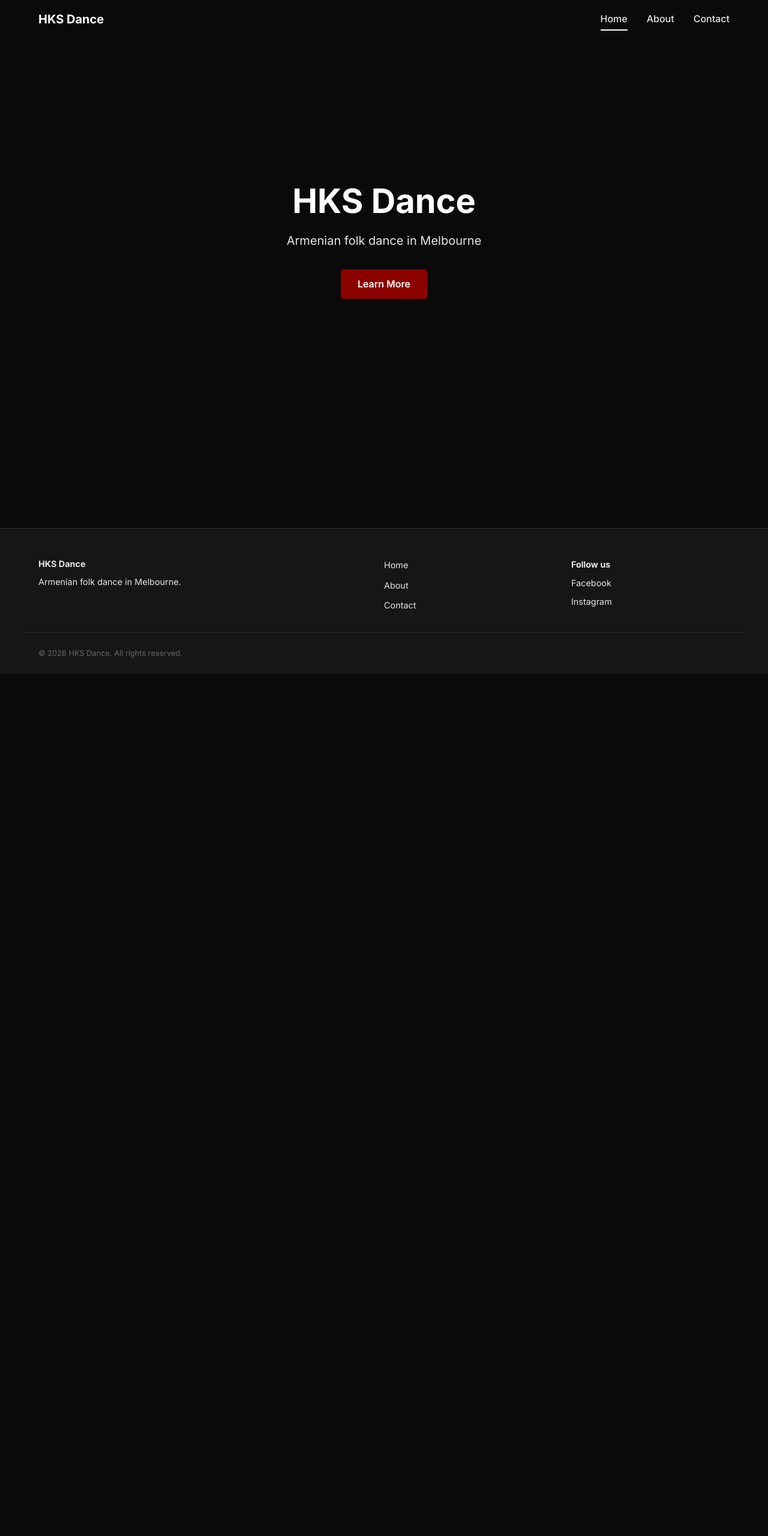
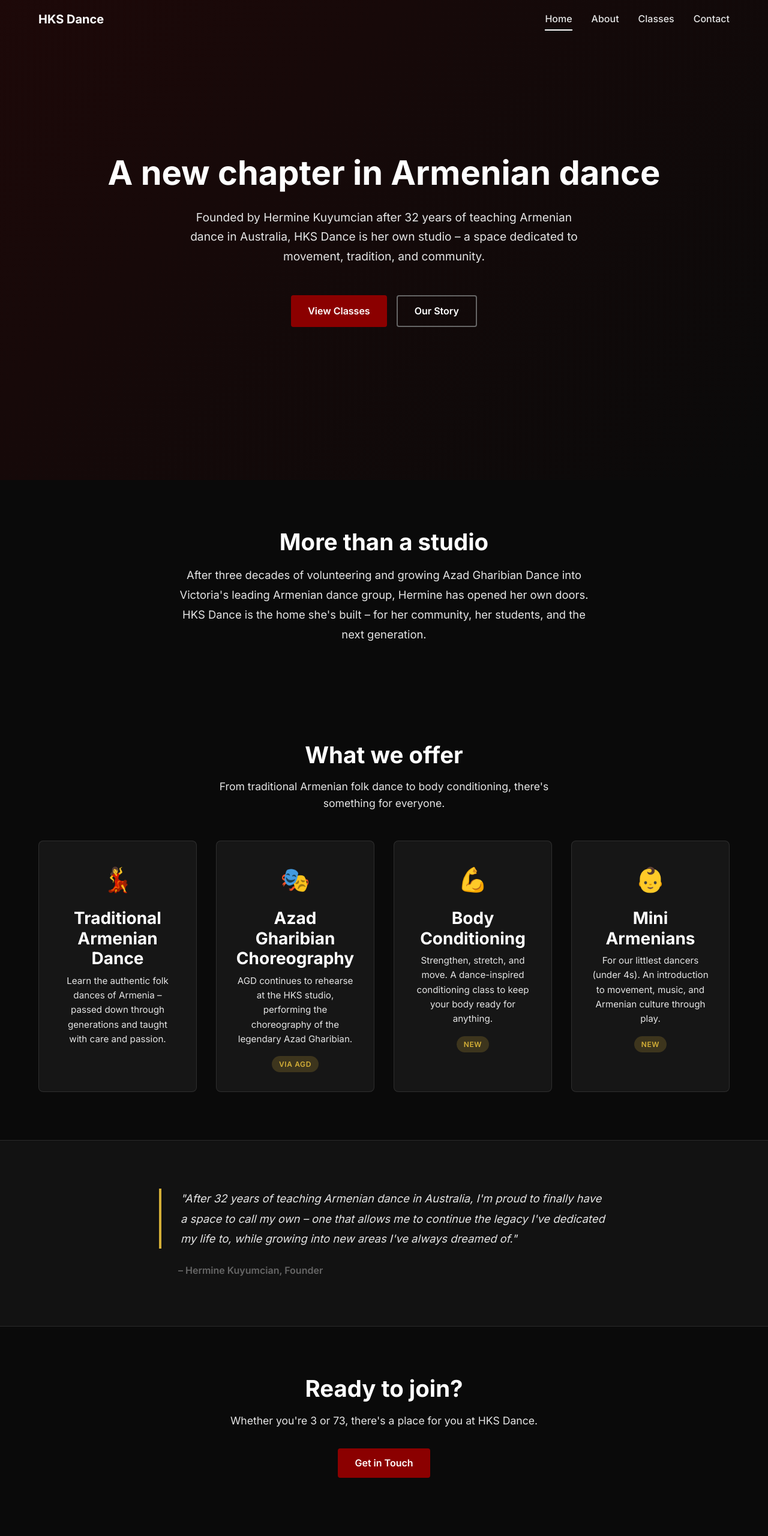
Before and after one commit to skhtor/hks-www, an Astro site: page / in a window 1280 px wide. Shown: the top 2560 px of the page at 60% size. Before the commit the page ends 1123 px from the top, so only its background shows below. Built offline with nearby package versions, Linux system fonts and the light colour scheme; Astro itself is replaced by a stand-in of ours.

Commit message:
Add classes + about page content

```diff
--- a/src/components/Footer.astro
+++ b/src/components/Footer.astro
@@ -13,6 +13,7 @@
       <ul role="list">
         <li><a href="/">Home</a></li>
         <li><a href="/about">About</a></li>
+        <li><a href="/classes">Classes</a></li>
         <li><a href="/contact">Contact</a></li>
       </ul>
     </nav>
--- a/src/components/Nav.astro
+++ b/src/components/Nav.astro
@@ -4,6 +4,7 @@ const currentPath = Astro.url.pathname;
 const links = [
   { href: '/', label: 'Home' },
   { href: '/about', label: 'About' },
+  { href: '/classes', label: 'Classes' },
   { href: '/contact', label: 'Contact' },
 ];
 ---
--- /dev/null
+++ b/src/pages/contact.astro
@@ -0,0 +1,161 @@
+---
+import BaseLayout from '../layouts/BaseLayout.astro';
+---
+
+<BaseLayout title="Contact" description="Get in touch with HKS Dance – enquire about classes, book us for an event, or visit the studio.">
+  <section class="contact-hero section">
+    <div class="container">
+      <h1>Get in Touch</h1>
+      <p class="contact-intro">Whether you're interested in joining a class, booking us for an event, or just want to say hello – we'd love to hear from you.</p>
+    </div>
+  </section>
+
+  <section class="contact-cards section">
+    <div class="container">
+      <div class="cards-grid">
+        <div class="card">
+          <h2>Join a Class</h2>
+          <p>Ready to move? We have classes for all ages and levels – from tiny tots to adults.</p>
+          <ul class="card-details">
+            <li>Traditional Armenian Dance</li>
+            <li>Azad Gharibian Choreography (AGD)</li>
+            <li>Body Conditioning</li>
+            <li>Mini Armenians (under 4s)</li>
+          </ul>
+          <a href="/classes" class="btn btn-primary">View Classes</a>
+        </div>
+
+        <div class="card">
+          <h2>Book Us</h2>
+          <p>Planning a community event, wedding, or cultural celebration? We bring the energy of Armenian dance to your occasion.</p>
+          <ul class="card-details">
+            <li>Weddings and engagements</li>
+            <li>Community festivals</li>
+            <li>Corporate events</li>
+            <li>Cultural celebrations</li>
+          </ul>
+          <a href="mailto:info@hksdance.com.au" class="btn btn-primary">Get in Touch</a>
+        </div>
+      </div>
+    </div>
+  </section>
+
+  <section class="find-us section">
+    <div class="container">
+      <h2>Find Us</h2>
+      <div class="find-us-grid">
+        <div class="find-us-item">
+          <h3>Email</h3>
+          <a href="mailto:info@hksdance.com.au">info@hksdance.com.au</a>
+        </div>
+        <div class="find-us-item">
+          <h3>Studio</h3>
+          <p>Unit 62/170 Forster Road<br />Mount Waverley VIC 3149</p>
+        </div>
+        <div class="find-us-item">
+          <h3>Social</h3>
+          <div class="find-us-social">
+            <a href="#" target="_blank" rel="noopener noreferrer">Facebook</a>
+            <a href="#" target="_blank" rel="noopener noreferrer">Instagram</a>
+          </div>
+        </div>
+      </div>
+    </div>
+  </section>
+</BaseLayout>
+
+<style>
+  .contact-hero {
+    text-align: center;
+    padding-bottom: 0;
+  }
+
+  .contact-intro {
+    font-size: 1.15rem;
+    color: var(--color-gray-200);
+    max-width: 650px;
+    margin: var(--space-md) auto 0;
+    line-height: 1.7;
+  }
+
+  .cards-grid {
+    display: grid;
+    grid-template-columns: repeat(auto-fit, minmax(320px, 1fr));
+    gap: var(--space-xl);
+  }
+
+  .card {
+    padding: var(--space-xl);
+    background: rgba(255, 255, 255, 0.05);
+    border-radius: 8px;
+    border-top: 4px solid var(--color-primary);
+  }
+
+  .card h2 {
+    margin-bottom: var(--space-sm);
+    font-size: 1.5rem;
+  }
+
+  .card p {
+    color: var(--color-gray-200);
+    margin-bottom: var(--space-md);
+    line-height: 1.6;
+  }
+
+  .card-details {
+    list-style: none;
+    margin-bottom: var(--space-lg);
+  }
+
+  .card-details li {
+    padding: var(--space-xs) 0;
+    color: var(--color-gray-200);
+    padding-left: 1.5rem;
+    position: relative;
+  }
+
+  .card-details li::before {
+    content: '✓';
+    position: absolute;
+    left: 0;
+    color: var(--color-accent);
+    font-weight: 700;
+  }
+
+  .find-us {
+    text-align: center;
+    background: rgba(255, 255, 255, 0.05);
+    border-radius: 8px;
+    padding: var(--space-xl);
+    border: 1px solid rgba(255, 255, 255, 0.1);
+  }
+
+  .find-us h2 {
+    margin-bottom: var(--space-lg);
+  }
+
+  .find-us-grid {
+    display: grid;
+    grid-template-columns: repeat(auto-fit, minmax(200px, 1fr));
+    gap: var(--space-xl);
+  }
+
+  .find-us-item h3 {
+    font-size: 1rem;
+    margin-bottom: var(--space-xs);
+    color: var(--color-white);
+  }
+
+  .find-us-item a,
+  .find-us-item p {
+    color: var(--color-gray-200);
+    font-size: 0.95rem;
+    line-height: 1.6;
+  }
+
+  .find-us-social {
+    display: flex;
+    flex-direction: column;
+    gap: var(--space-xs);
+  }
+</style>
--- a/src/pages/index.astro
+++ b/src/pages/index.astro
@@ -2,12 +2,73 @@
 import BaseLayout from '../layouts/BaseLayout.astro';
 ---
 
-<BaseLayout title="Home" isHome>
+<BaseLayout title="Home" description="HKS Dance - Armenian dance studio in Melbourne. Classes for all ages including traditional dance, body conditioning, and more." isHome>
   <section class="hero">
+    <div class="hero-overlay"></div>
+    <div class="container hero-content">
+      <h1>A new chapter in Armenian dance</h1>
+      <p class="hero-subtitle">Founded by Hermine Kuyumcian after 32 years of teaching Armenian dance in Australia, HKS Dance is her own studio – a space dedicated to movement, tradition, and community.</p>
+      <div class="hero-ctas">
+        <a href="/classes" class="btn btn-primary">View Classes</a>
+        <a href="/about" class="btn btn-secondary">Our Story</a>
+      </div>
+    </div>
+  </section>
+
+  <section class="intro section">
     <div class="container">
-      <h1>HKS Dance</h1>
-      <p class="hero-subtitle">Armenian folk dance in Melbourne</p>
-      <a href="/about" class="btn btn-primary">Learn More</a>
+      <h2 class="section-heading">More than a studio</h2>
+      <p class="intro-text">After three decades of volunteering and growing Azad Gharibian Dance into Victoria's leading Armenian dance group, Hermine has opened her own doors. HKS Dance is the home she's built – for her community, her students, and the next generation.</p>
+    </div>
+  </section>
+
+  <section class="classes section">
+    <div class="container">
+      <h2 class="section-heading">What we offer</h2>
+      <p class="section-intro">From traditional Armenian folk dance to body conditioning, there's something for everyone.</p>
+
+      <div class="classes-grid">
+        <div class="class-card">
+          <div class="class-icon">💃</div>
+          <h3>Traditional Armenian Dance</h3>
+          <p>Learn the authentic folk dances of Armenia – passed down through generations and taught with care and passion.</p>
+        </div>
+        <div class="class-card">
+          <div class="class-icon">🎭</div>
+          <h3>Azad Gharibian Choreography</h3>
+          <p>AGD continues to rehearse at the HKS studio, performing the choreography of the legendary Azad Gharibian.</p>
+          <span class="class-tag">via AGD</span>
+        </div>
+        <div class="class-card">
+          <div class="class-icon">💪</div>
+          <h3>Body Conditioning</h3>
+          <p>Strengthen, stretch, and move. A dance-inspired conditioning class to keep your body ready for anything.</p>
+          <span class="class-tag">New</span>
+        </div>
+        <div class="class-card">
+          <div class="class-icon">👶</div>
+          <h3>Mini Armenians</h3>
+          <p>For our littlest dancers (under 4s). An introduction to movement, music, and Armenian culture through play.</p>
+          <span class="class-tag">New</span>
+        </div>
+      </div>
+    </div>
+  </section>
+
+  <section class="legacy section">
+    <div class="container">
+      <blockquote class="legacy-quote">
+        "After 32 years of teaching Armenian dance in Australia, I'm proud to finally have a space to call my own – one that allows me to continue the legacy I've dedicated my life to, while growing into new areas I've always dreamed of."
+      </blockquote>
+      <p class="legacy-attribution">– Hermine Kuyumcian, Founder</p>
+    </div>
+  </section>
+
+  <section class="cta section">
+    <div class="container cta-inner">
+      <h2>Ready to join?</h2>
+      <p>Whether you're 3 or 73, there's a place for you at HKS Dance.</p>
+      <a href="/contact" class="btn btn-primary">Get in Touch</a>
     </div>
   </section>
 </BaseLayout>
@@ -19,16 +80,148 @@ import BaseLayout from '../layouts/BaseLayout.astro';
     align-items: center;
     justify-content: center;
     text-align: center;
+    position: relative;
     background: var(--color-black);
   }
 
+  .hero-overlay {
+    position: absolute;
+    inset: 0;
+    background: linear-gradient(135deg, rgba(139, 0, 0, 0.15), rgba(10, 10, 10, 0.95));
+  }
+
+  .hero-content {
+    position: relative;
+    z-index: 1;
+  }
+
   .hero h1 {
+    margin-bottom: var(--space-md);
+  }
+
+  .hero-subtitle {
+    font-size: 1.2rem;
+    color: var(--color-gray-200);
+    max-width: 650px;
+    margin: 0 auto var(--space-xl);
+    line-height: 1.7;
+  }
+
+  .hero-ctas {
+    display: flex;
+    gap: var(--space-sm);
+    justify-content: center;
+    flex-wrap: wrap;
+  }
+
+  .intro {
+    text-align: center;
+  }
+
+  .section-heading {
+    text-align: center;
     margin-bottom: var(--space-sm);
   }
 
-  .hero-subtitle {
-    font-size: 1.25rem;
+  .section-intro {
+    text-align: center;
     color: var(--color-gray-200);
+    font-size: 1.1rem;
+    max-width: 600px;
+    margin: 0 auto var(--space-xl);
+  }
+
+  .intro-text {
+    font-size: 1.15rem;
+    color: var(--color-gray-200);
+    max-width: 700px;
+    margin: 0 auto;
+    line-height: 1.8;
+    text-align: center;
+  }
+
+  .classes-grid {
+    display: grid;
+    grid-template-columns: repeat(auto-fit, minmax(260px, 1fr));
+    gap: var(--space-lg);
+  }
+
+  .class-card {
+    padding: var(--space-lg);
+    background: rgba(255, 255, 255, 0.05);
+    border: 1px solid rgba(255, 255, 255, 0.1);
+    border-radius: 8px;
+    text-align: center;
+    position: relative;
+  }
+
+  .class-icon {
+    font-size: 2.5rem;
+    margin-bottom: var(--space-sm);
+  }
+
+  .class-card h3 {
+    margin-bottom: var(--space-xs);
+  }
+
+  .class-card p {
+    color: var(--color-gray-200);
+    font-size: 0.95rem;
+    line-height: 1.6;
+  }
+
+  .class-tag {
+    display: inline-block;
+    margin-top: var(--space-sm);
+    padding: 0.25rem 0.75rem;
+    border-radius: 100px;
+    font-size: 0.75rem;
+    font-weight: 600;
+    text-transform: uppercase;
+    letter-spacing: 0.05em;
+    background: rgba(212, 175, 55, 0.2);
+    color: var(--color-accent);
+  }
+
+  .legacy {
+    text-align: center;
+    background: rgba(255, 255, 255, 0.03);
+    border-top: 1px solid rgba(255, 255, 255, 0.1);
+    border-bottom: 1px solid rgba(255, 255, 255, 0.1);
+  }
+
+  .legacy-quote {
+    max-width: 750px;
+    margin: 0 auto var(--space-md);
+    font-style: italic;
+    color: var(--color-gray-200);
+    font-size: 1.15rem;
+    line-height: 1.8;
+    border-left: 4px solid var(--color-accent);
+    padding-left: var(--space-lg);
+    text-align: left;
+  }
+
+  .legacy-attribution {
+    color: var(--color-gray-600);
+    font-weight: 600;
+    text-align: left;
+    max-width: 750px;
+    margin: 0 auto;
+    padding-left: var(--space-lg);
+  }
+
+  .cta {
+    text-align: center;
+  }
+
+  .cta-inner h2 {
+    margin-bottom: var(--space-sm);
+  }
+
+  .cta-inner p {
+    color: var(--color-gray-200);
+    font-size: 1.1rem;
     margin-bottom: var(--space-lg);
   }
 </style>
```
Also changed, not shown: src/pages/about.astro (added, +130 -0 lines), src/pages/classes.astro (added, +147 -0 lines), 3 other files.
